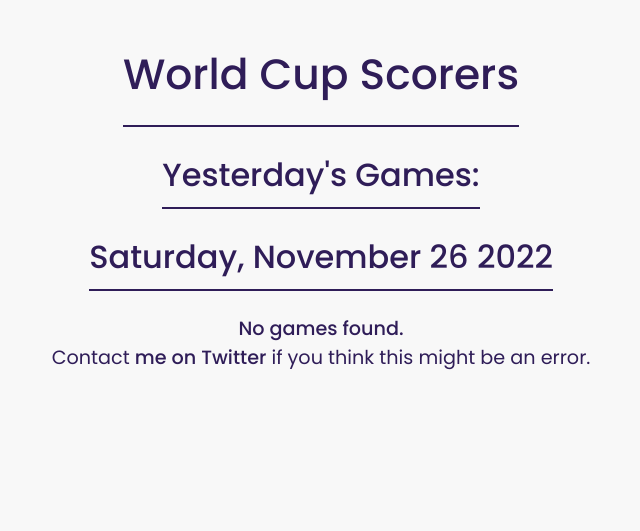
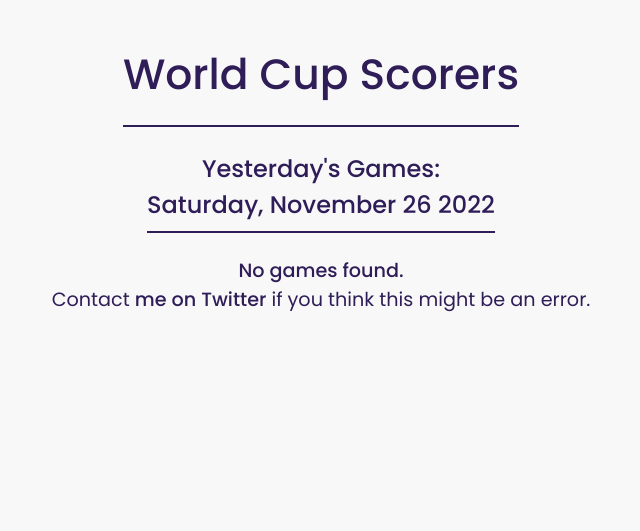
Before and after one commit to daneasterman/chubby-sports, a Flask app: page /worldcup in a window 1280 px wide. Shown: the part 74-605 px from the top of the page, without its empty margins (319-959 px from the left). Run offline with Flask 2, Linux system fonts and the light colour scheme; data that the repository does not hold is empty; some libraries are stand-ins or nearby versions.

Commit message:
Cleaner date subtitle

```diff
--- a/templates/heroes/worldcup_hero.html
+++ b/templates/heroes/worldcup_hero.html
@@ -2,7 +2,10 @@
 	<div class="hero_item">
 		<h1 class="section_title">World Cup Scorers</h1>
 
-		<h2 class="section_subtitle">Yesterday's Games:</h2>
-		<h2 class="section_subtitle">{{ info.day }}, {{ info.date }}</h2>
+		<h2 class="small_subtitle">
+			Yesterday's Games:
+			<br>
+			{{ info.day }}, {{ info.date }}
+		</h2>
 	</div>
 </div>
```
